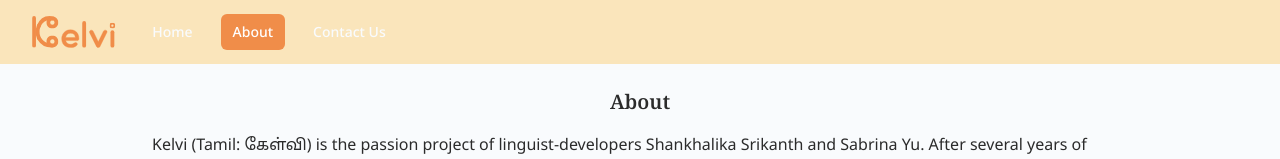
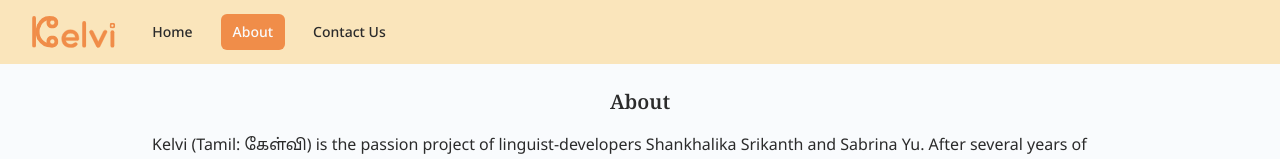
Before and after one commit to saltyseadawg/kelvi-frontend, a Next.js app: page /about in a window 1280 px wide. Shown: the top 159 px of the page. Built offline with nearby package versions, Linux system fonts and the light colour scheme.

Commit message:
change colours

```diff
--- a/src/app/components/Navbar/Navbar.tsx
+++ b/src/app/components/Navbar/Navbar.tsx
@@ -25,7 +25,7 @@ export default function Navbar() {
         <div className="relative flex h-16 items-center justify-between">
           <div className="absolute inset-y-0 left-0 flex items-center sm:hidden">
             {/* Mobile menu button*/}
-            <DisclosureButton className="group relative inline-flex items-center justify-center rounded-md p-2 text-[#F08D49] hover:bg-gray-700 hover:text-white focus:ring-2 focus:ring-white focus:outline-hidden focus:ring-inset">
+            <DisclosureButton className="group relative inline-flex items-center justify-center rounded-md p-2 text-[#F08D49] hover:bg-[#F6C974] hover:text-default-white focus:ring-2 focus:ring-[#F08D49] focus:outline-hidden focus:ring-inset">
               <span className="absolute -inset-0.5" />
               <span className="sr-only">Open main menu</span>
               <Bars3Icon aria-hidden="true" className="block size-6 group-data-open:hidden" />
@@ -52,8 +52,8 @@ export default function Navbar() {
                       aria-current={isCurrent ? 'page' : undefined}
                       className={classNames(
                         isCurrent
-                          ? 'bg-[#F08D49] text-white'
-                          : 'text-[#F9FBFD] hover:bg-[#F6C974] hover:text-white',
+                          ? 'bg-[#F08D49] text-default-white'
+                          : 'text-default-black hover:bg-[#F6C974] hover:text-default-white',
                         'rounded-md px-3 py-2 text-sm font-medium font-sans'
                       )}
                     >
@@ -79,8 +79,8 @@ export default function Navbar() {
                 aria-current={isCurrent ? 'page' : undefined}
                 className={classNames(
                   isCurrent
-                    ? 'bg-gray-900 text-white'
-                    : 'text-gray-300 hover:bg-gray-700 hover:text-white',
+                    ? 'bg-[#F08D49] text-default-white'
+                    : 'text-default-black hover:bg-[#F6C974] hover:text-default-white',
                   'block rounded-md px-3 py-2 text-base font-medium'
                 )}
               >
--- a/src/app/components/Searchbar/Searchbar.tsx
+++ b/src/app/components/Searchbar/Searchbar.tsx
@@ -10,7 +10,7 @@ export default function Searchbar({action}) {
             <form className="flex items-center max-w-lg mx-auto" action={action}>
                 <label htmlFor="search-input" className="sr-only">Searchbar</label>
                 <div className="relative w-full">
-                    <input type="text" id="search-input" name="user_input" className="border border-gray-300 text-gray-900 text-sm font-sans rounded-lg focus:ring-[#5598DA] focus:border-[#5598DA] block w-full ps-10 p-2.5" placeholder="Search for a word" required />
+                    <input type="text" id="search-input" name="user_input" className="border border-gray-300 text-gray-900 text-sm font-sans rounded-lg focus:ring-[#5098DA] focus:border-[#5098DA] block w-full ps-10 p-2.5" placeholder="Search for a word" required />
                     {/* <div className="absolute inset-y-0 end-0 flex items-center pe-3">
                         <button type="button" id="tamil-btn">
                             <svg className="w-4 h-4 text-gray-500 dark:text-gray-400 hover:text-gray-900 dark:hover:text-white" aria-hidden="true" xmlns="http://www.w3.org/2000/svg" fill="currentColor" viewBox="0 0 200 200">
@@ -20,7 +20,7 @@ export default function Searchbar({action}) {
                     </div> */}
                 </div>
                 <label htmlFor="submit-btn" className="sr-only">Search</label>
-                <button type="submit" id="submit-btn" className="inline-flex items-center py-2.5 px-3 ms-2 text-sm font-sans font-medium text-[#F9FBFD] bg-[#73ADE1] rounded-lg border border-[#73ADE1] hover:bg-[#8FBDE7] focus:ring-4 focus:outline-none focus:ring-[#5598DA]">
+                <button type="submit" id="submit-btn" className="inline-flex items-center py-2.5 px-3 ms-2 text-sm font-sans font-medium text-default-white bg-[#73ADE1] rounded-lg border border-[#73ADE1] hover:bg-[#5098DA] focus:ring-4 focus:outline-none focus:ring-[#5098DA]">
                     <svg className="w-4 h-4 me-2" aria-hidden="true" xmlns="http://www.w3.org/2000/svg" fill="none" viewBox="0 0 20 20">
                         <path stroke="currentColor" strokeLinecap="round" strokeLinejoin="round" strokeWidth="2" d="m19 19-4-4m0-7A7 7 0 1 1 1 8a7 7 0 0 1 14 0Z" />
                     </svg>Search
```
